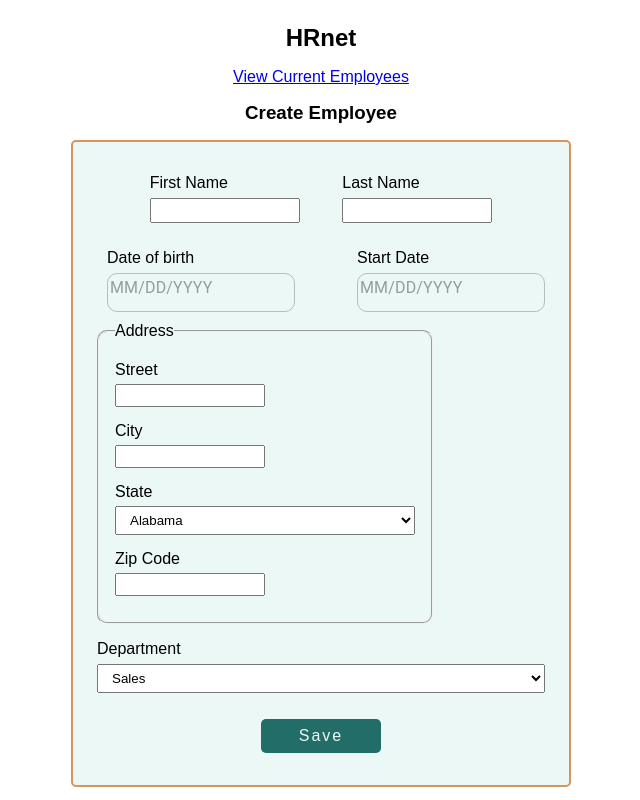
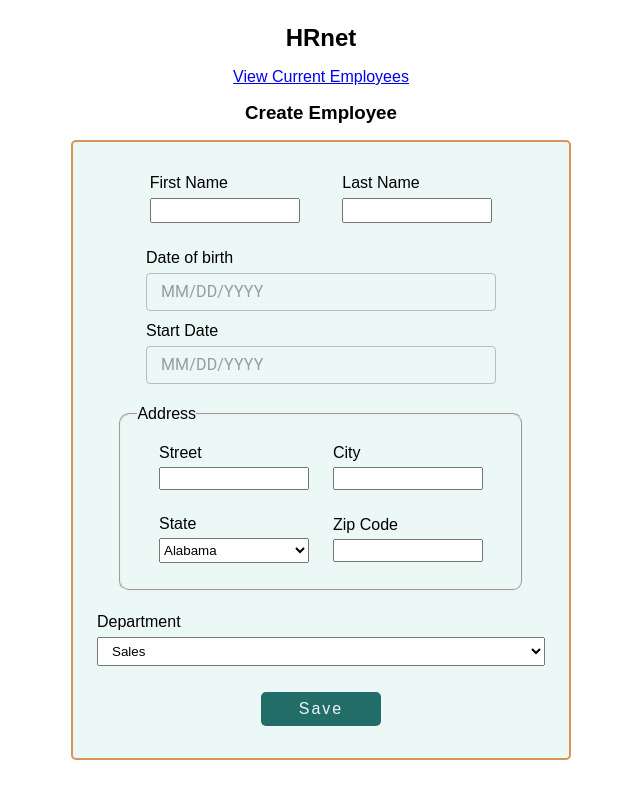
Before and after one commit to Matthieu-Mary/P14_HRnet, a React (Create React App) app: page / in a window 1280 px wide. Shown: the whole page, without its empty margins (319-959 px from the left). Built offline with nearby package versions, Linux system fonts and the light colour scheme.

Commit message:
improve css on form

```diff
--- a/src/components/DatePickerMui.tsx
+++ b/src/components/DatePickerMui.tsx
@@ -11,7 +11,7 @@ function DatePickerMui({value, onChange}:Props) {
     onChange(date)
   }
   return (
-    <Stack spacing={4} sx={{ width: "250px" }}>
+    <Stack spacing={4} >
       <DatePicker value={value} onChange={handleDateChange}  />
     </Stack>
   )
--- a/src/pages/CreateEmployee/Form.tsx
+++ b/src/pages/CreateEmployee/Form.tsx
@@ -61,6 +61,7 @@ const Form = () => {
               name="firstName"
               value={employee.firstName}
               onChange={(e) => handleChange(e)}
+              required
             />
           </div>
 
@@ -72,24 +73,35 @@ const Form = () => {
               name="lastName"
               value={employee.lastName}
               onChange={(e) => handleChange(e)}
+              required
             />
           </div>
         </div>
 
-        <div className="dates-container">
         <div className="birth-date">
           <label>Date of birth</label>
-            <DatePickerMui value={employee.dateOfBirth} onChange={(date) => setEmployee((prev) => ({...prev, dateOfBirth: date}))}/>
+          <DatePickerMui
+            value={employee.dateOfBirth}
+            onChange={(date) =>
+              setEmployee((prev) => ({ ...prev, dateOfBirth: date }))
+            }
+          />
         </div>
         <div className="start-date">
           <label>Start Date</label>
-            <DatePickerMui value={employee.startDate} onChange={(date) => setEmployee((prev) => ({...prev, startDate: date}))}/>
-          </div>
+          <DatePickerMui
+            value={employee.startDate}
+            onChange={(date) =>
+              setEmployee((prev) => ({ ...prev, startDate: date }))
+            }
+          />
         </div>
 
         <fieldset className="address">
           <legend>Address</legend>
 
+          <div className="container-SC">
+            <div className="street">
               <label htmlFor="street">Street</label>
               <input
                 id="street"
@@ -97,8 +109,11 @@ const Form = () => {
                 name="street"
                 value={employee.street}
                 onChange={(e) => handleChange(e)}
+                required
               />
+            </div>
 
+            <div className="city">
               <label htmlFor="city">City</label>
               <input
                 id="city"
@@ -106,14 +121,20 @@ const Form = () => {
                 name="city"
                 value={employee.city}
                 onChange={(e) => handleChange(e)}
+                required
               />
+            </div>
+          </div>
 
+          <div className="container-SZ">
+            <div className="state">
               <label htmlFor="state">State</label>
               <select
                 name="state"
                 id="state"
                 value={employee.state}
                 onChange={(e) => handleChange(e)}
+                required
               >
                 {states.map((state) => (
                   <option value={state.abbreviation} key={state.abbreviation}>
@@ -121,7 +142,9 @@ const Form = () => {
                   </option>
                 ))}
               </select>
+            </div>
 
+            <div className="zip">
               <label htmlFor="zip-code">Zip Code</label>
               <input
                 id="zip-code"
@@ -129,7 +152,10 @@ const Form = () => {
                 name="zipCode"
                 value={employee.zipCode}
                 onChange={(e) => handleChange(e)}
+                required
               />
+            </div>
+          </div>
         </fieldset>
         <div className="departments">
           <label htmlFor="department">Department</label>
@@ -146,7 +172,7 @@ const Form = () => {
             <option>Legal</option>
           </select>
         </div>
-        <button>Save</button>
+        <button className="save-btn">Save</button>
       </form>
     </div>
   );
--- /dev/null
+++ b/src/styles/components/DatePicker.scss
@@ -0,0 +1,24 @@
+.MuiStack-root {
+    display: flex;
+    justify-content: space-between;
+  .MuiFormControl-root {
+    .MuiInputBase-root {
+      display: flex;
+      justify-content: space-between;
+      align-items: center;
+      width: 350px;
+      button {
+        color: var(--medium-green);
+      }
+      input {
+        width: 350px;
+        margin-top: 4px;
+        margin-left: 12px;
+    }
+    fieldset {
+        height: 100%;
+        width: 100%;
+      }
+    }
+  }
+}
--- a/src/styles/index.scss
+++ b/src/styles/index.scss
@@ -1,4 +1,5 @@
 @import "./pages/createEmployee";
 @import "./pages/currentEmployees";
 @import "./utils/general";
-@import "./utils/variables"
+@import "./utils/variables";
+@import "./components/DatePicker.scss";
--- a/src/styles/pages/_createEmployee.scss
+++ b/src/styles/pages/_createEmployee.scss
@@ -42,34 +42,56 @@
         flex-direction: column;
       }
     }
-    .dates-container {
-      padding: 0 10px 10px;
-      display: flex;
-      align-items: center;
-      justify-content: space-evenly;
+
     .birth-date,
     .start-date {
       display: flex;
       flex-direction: column;
+      margin: 0 auto;
     }
-    }
-    fieldset {
+
+    .address {
       padding: 1rem;
       display: flex;
       flex-direction: column;
       justify-content: center;
-      width: 75%;
+      align-items: center;
+      width: 90%;
       border-radius: 10px;
-      margin-bottom: 10px;
+      margin: 1rem auto;
+
       label {
-        padding: 5px 0;
+        padding: 6px 0;
       }
       input {
         padding: 2px 10px;
       }
       select {
-        padding: 5px 10px;
         margin-bottom: 10px;
+        width: 150px;
+        height: 25px;
+      }
+      .container-SC {
+        margin-bottom: 10px;
+      }
+      .container-SC,
+      .container-SZ {
+        display: flex;
+        align-items: center;
+        justify-content: space-evenly;
+        .zip,
+        .street,
+        .city,
+        .state {
+          display: flex;
+          flex-direction: column;
+        }
+        .city, .zip {
+          margin-left: 1.5rem;
+        }
+        label {
+          padding: 5px 0;
+        }
       }
     }
     .departments {
@@ -80,7 +102,7 @@
         margin-bottom: 10px;
       }
     }
-    button {
+    .save-btn {
       width: 120px;
       margin: 0 auto;
       padding: 8px;
```
Lines whose indentation alone changed are shown as unchanged.
